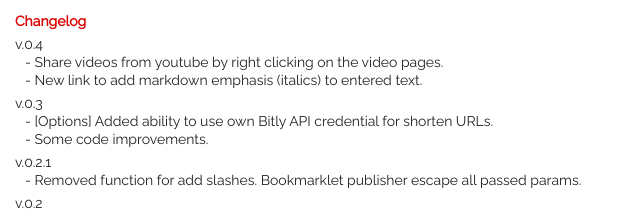
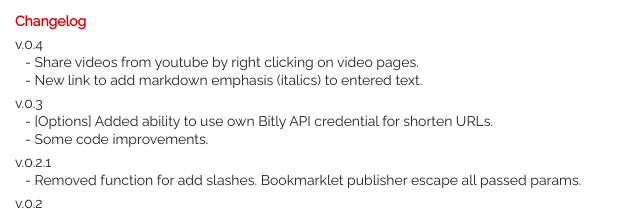
Before and after one commit to arlogn/easyshare, a plain HTML site: page index.html in a window 1280 px wide. Shown: the part 1419-1628 px from the top of the page, 325-965 px from the left. Drawn offline with nearby package versions, Linux system fonts and the light colour scheme.

Commit message:
update 0.4

```diff
--- a/index.html
+++ b/index.html
@@ -233,7 +233,7 @@ $(function () {
     <h3>Changelog</h3>
     <dl>
       <dt>v.0.4</dt>
-        <dd>- Share videos from youtube by right clicking on the video pages.<br>
+        <dd>- Share videos from youtube by right clicking on video pages.<br>
             - New link to add markdown emphasis (italics) to entered text.
         </dd>
       <dt>v.0.3</dt>
@@ -260,7 +260,7 @@ $(function () {
   Upgraded to version 0.4
   <dl>
     <dt>Changes:</dt>
-      <dd>- Share videos from youtube by right clicking on the video pages.<br>
+      <dd>- Share videos from youtube by right clicking on video pages.<br>
           - New link to add markdown emphasis (italics) to entered text.
       </dd>
   </dl>
```
